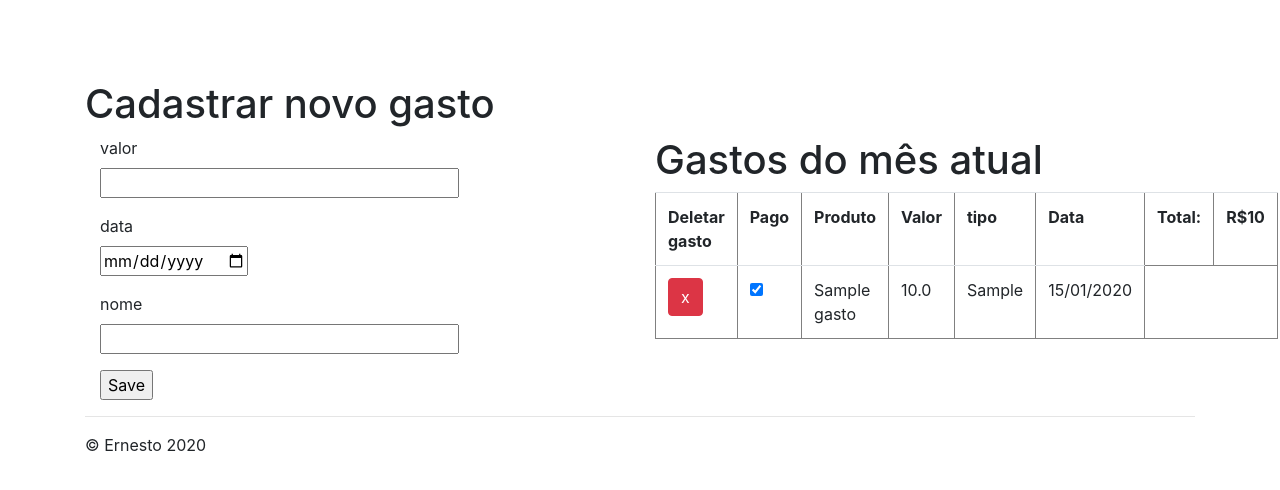
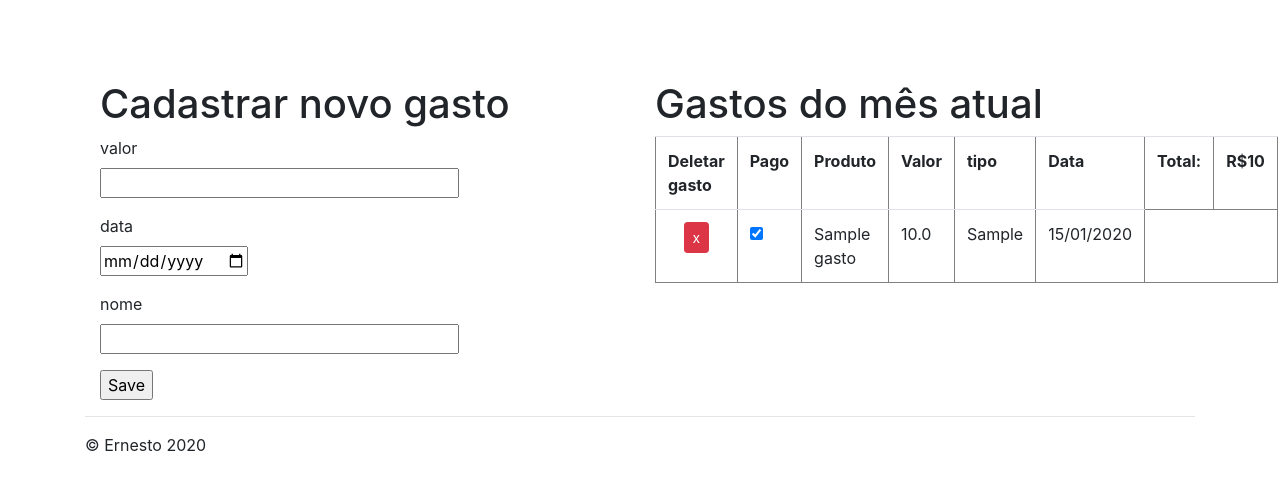
Before and after one commit to lucasernesto/controle_financa, a Flask app: template app/templates/home.html in a window 1280 px wide. Shown: the part 56-546 px from the top of the page. Run offline with Flask 2, Linux system fonts and the light colour scheme; tables that the repository leaves empty hold one stand-in row (values such as "Sample post"); the template is opened without the code that fills it: values that come from a table or form of the project are taken from there, most other values are stand-ins (such as "Sample title", 1, 10 or a date in 2020); some libraries are stand-ins or nearby versions.

Commit message:
Ajustes na página principal

```diff
--- a/app/templates/home.html
+++ b/app/templates/home.html
@@ -1,10 +1,10 @@
 {% extends 'base.html' %} {% block content %}
 <!-- <h1>Olá {{ current_user.username }}, você está logado ao finance!</h1> -->
-<h1 class="text-justify"> Cadastrar novo gasto</h1>
 
 <div class="container">
     <div class="row">
         <div class="col-sm-6">
+          <h1 class="text-justify">Cadastrar novo gasto</h1>
             <form action="" method="post">
                 {{ form.csrf_token }}
                 <p>
@@ -38,7 +38,9 @@
                 <tr scope="row">
                     <td>
                       <form action="{{ url_for('deletar_gasto', id=row.id) }}" method="post">
-                        <button onclick="this.form.submit()" type="button" class="btn btn-danger">x</button>
+                        <div class="col text-center">
+                          <button onclick="this.form.submit()" align="center" type="button" class="btn btn-danger btn-sm">x</button>
+                        </div>
                       </form>
                     </td>
                     <td>
```
